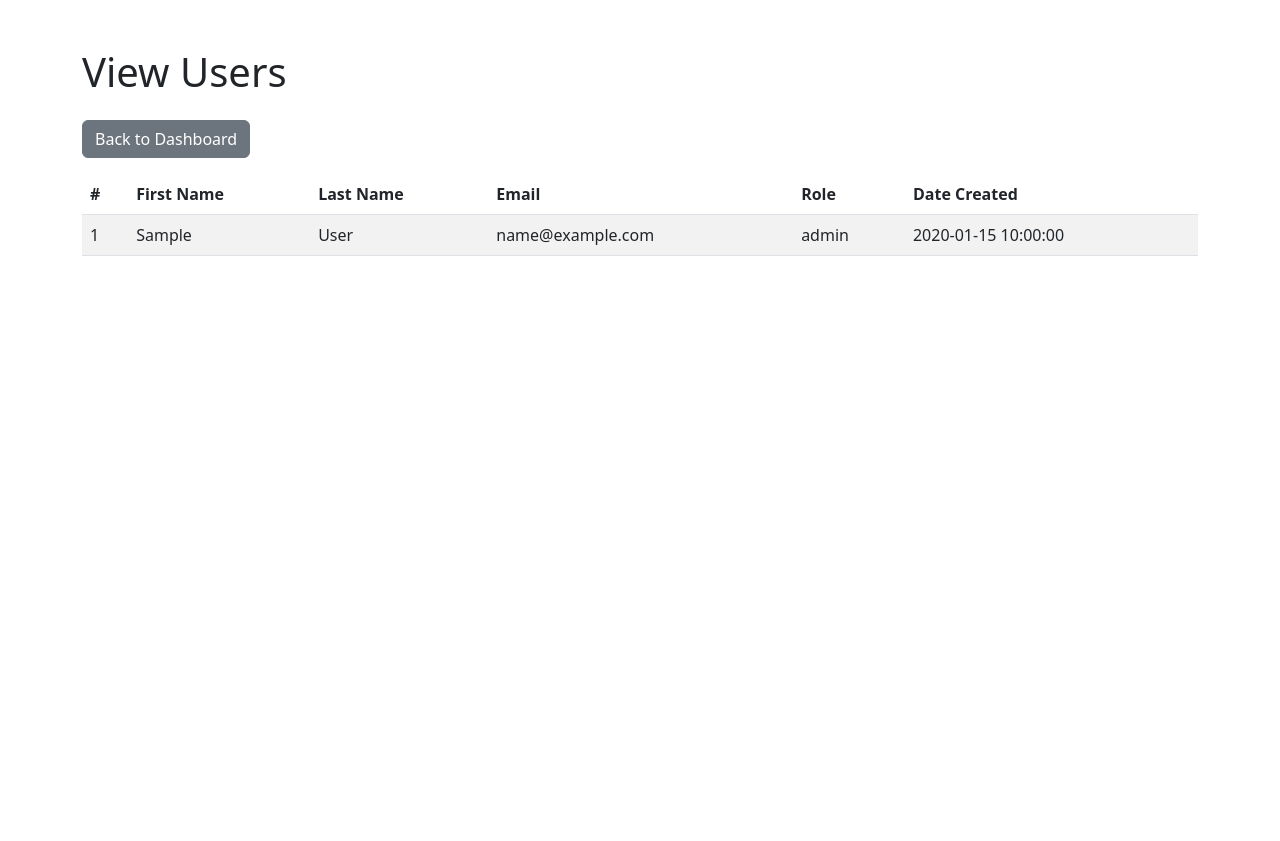
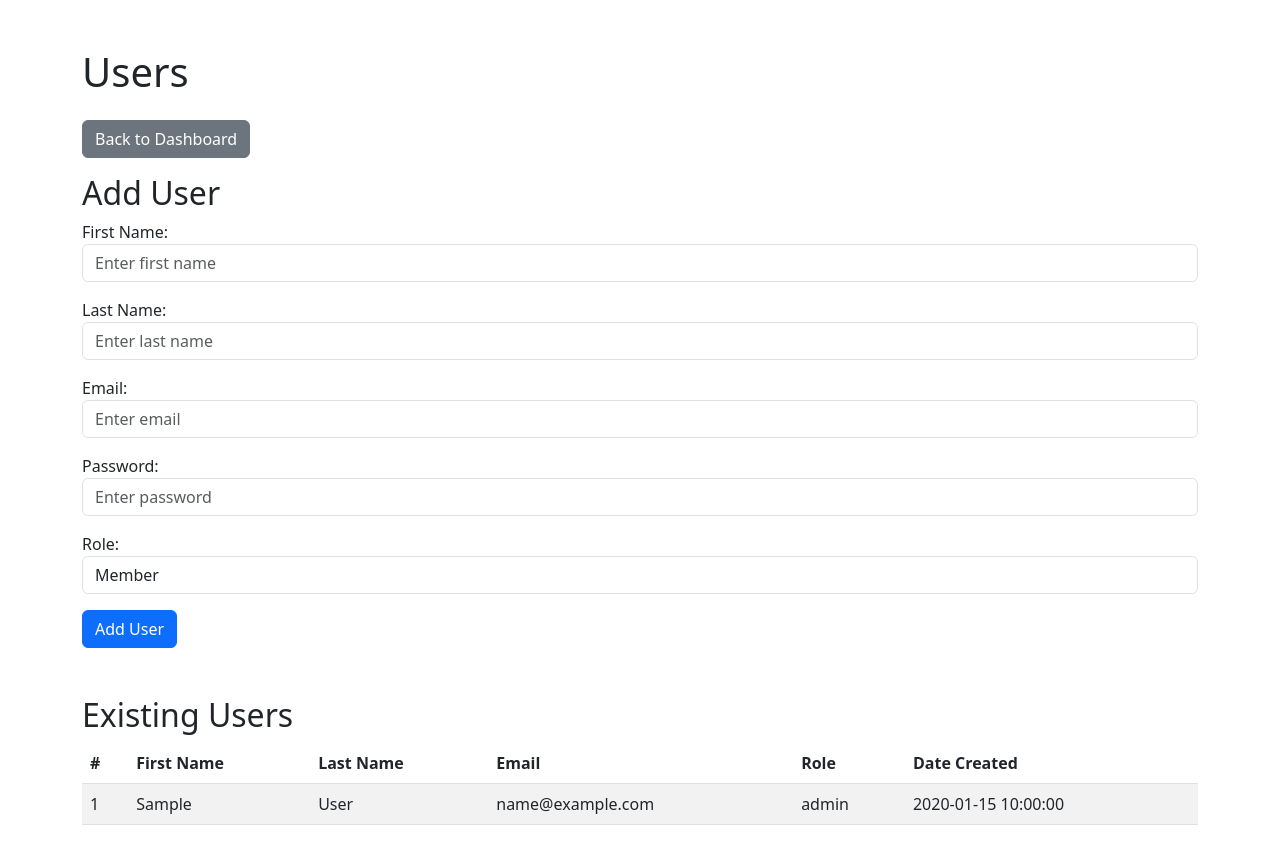
Before and after one commit to Donjaex/info2180-project2, a PHP site: page /view_users.php in a window 1280 px wide. Before the commit the page ends 256 px from the top, so only its background shows below. Run offline with PHP 8.4, Linux system fonts and the light colour scheme; tables that the repository leaves empty or names only in its code hold one stand-in row (values such as "Sample post").

Commit message:
Added Login Layout and User Functionality

```diff
--- a/view_users.php
+++ b/view_users.php
@@ -1,5 +1,5 @@
 <?php
-session_start(); // If sessions are being used
+session_start(); // Start session for authentication
 
 // Database connection
 $servername = "localhost";
@@ -12,6 +12,28 @@ $conn = new mysqli($servername, $username, $password, $dbname);
 // Check connection
 if ($conn->connect_error) {
     die("Connection failed: " . $conn->connect_error);
+}
+
+// Handle "Add User" form submission
+$message = ""; // To display success or error messages
+if ($_SERVER['REQUEST_METHOD'] == 'POST') {
+    $firstname = $_POST['firstname'];
+    $lastname = $_POST['lastname'];
+    $email = $_POST['email'];
+    $password = password_hash($_POST['password'], PASSWORD_BCRYPT); // Secure password
+    $role = $_POST['role'];
+
+    $sql = "INSERT INTO Users (firstname, lastname, email, password, role) VALUES (?, ?, ?, ?, ?)";
+    $stmt = $conn->prepare($sql);
+    $stmt->bind_param("sssss", $firstname, $lastname, $email, $password, $role);
+
+    if ($stmt->execute()) {
+        $message = "User registered successfully!";
+    } else {
+        $message = "Error: " . $stmt->error;
+    }
+
+    $stmt->close();
 }
 
 // Fetch all users
@@ -29,9 +51,47 @@ $result = $conn->query($sql);
 </head>
 <body>
 <div class="container mt-5">
-    <h1 class="mb-4">View Users</h1>
+    <h1 class="mb-4">Users</h1>
     <a href="dashboard.html" class="btn btn-secondary mb-3">Back to Dashboard</a>
 
+    <!-- Display success or error messages -->
+    <?php if (!empty($message)): ?>
+        <div class="alert alert-info"><?php echo htmlspecialchars($message); ?></div>
+    <?php endif; ?>
+
+    <!-- Add User Form -->
+    <div class="mb-5">
+        <h2>Add User</h2>
+        <form method="POST" action="">
+            <div class="form-group mb-3">
+                <label for="firstname">First Name:</label>
+                <input type="text" id="firstname" name="firstname" class="form-control" placeholder="Enter first name" required>
+            </div>
+            <div class="form-group mb-3">
+                <label for="lastname">Last Name:</label>
+                <input type="text" id="lastname" name="lastname" class="form-control" placeholder="Enter last name" required>
+            </div>
+            <div class="form-group mb-3">
+                <label for="email">Email:</label>
+                <input type="email" id="email" name="email" class="form-control" placeholder="Enter email" required>
+            </div>
+            <div class="form-group mb-3">
+                <label for="password">Password:</label>
+                <input type="password" id="password" name="password" class="form-control" placeholder="Enter password" required>
+            </div>
+            <div class="form-group mb-3">
+                <label for="role">Role:</label>
+                <select id="role" name="role" class="form-control" required>
+                    <option value="Member">Member</option>
+                    <option value="Admin">Admin</option>
+                </select>
+            </div>
+            <button type="submit" class="btn btn-primary">Add User</button>
+        </form>
+    </div>
+
+    <!-- Users Table -->
+    <h2>Existing Users</h2>
     <div class="table-responsive">
         <table class="table table-striped">
             <thead>
```
Also changed, not shown: register.php (deleted, +0 -44 lines).
